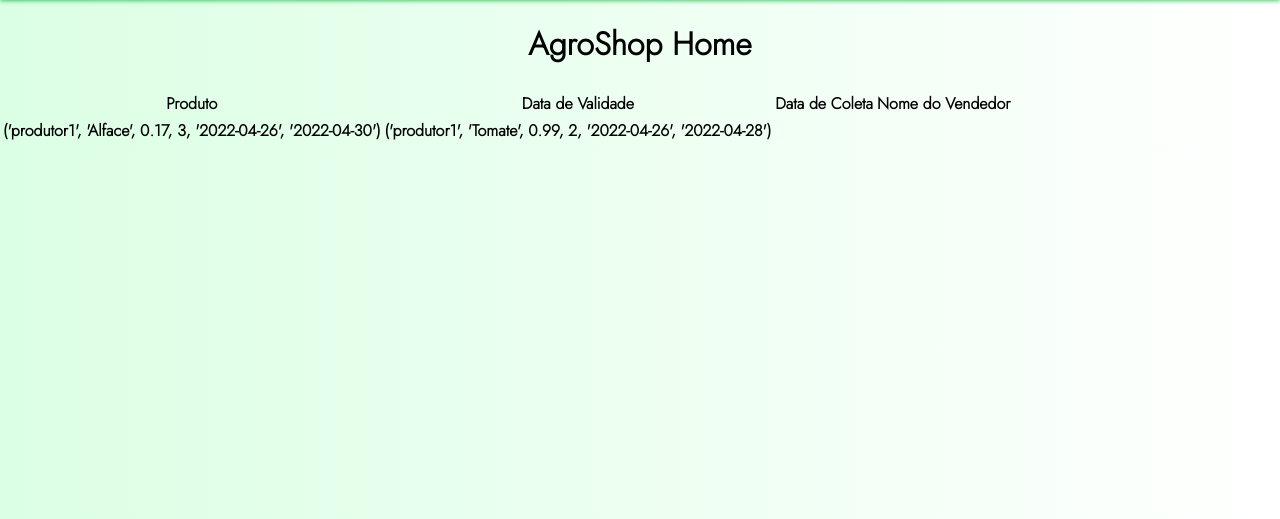
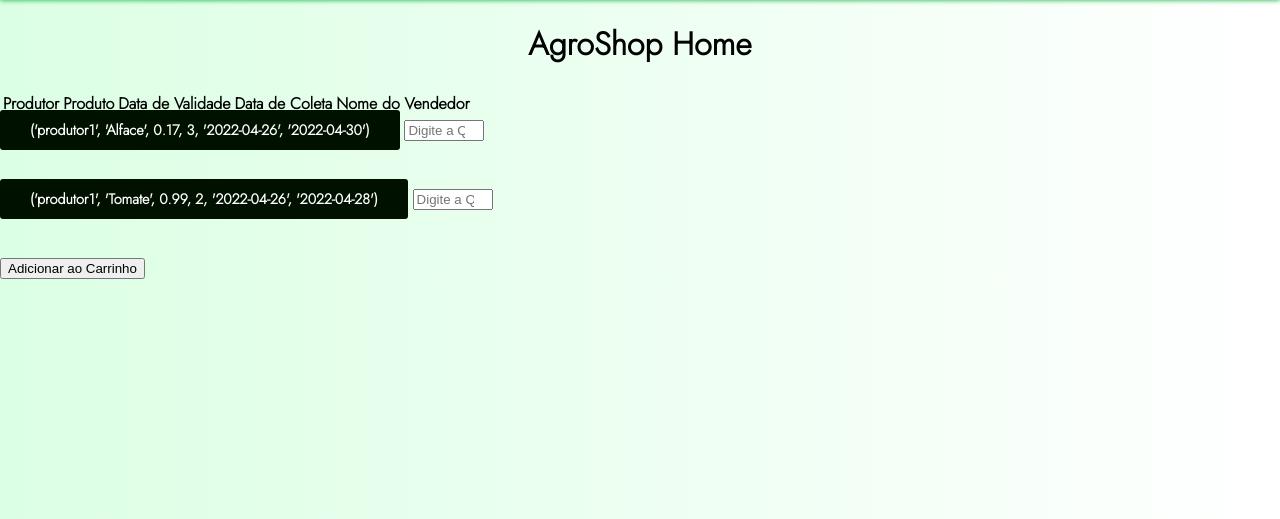
Before and after one commit to ES-UFABC/AgroShop, a Flask app: page /HomeCliente in a window 1280 px wide. Shown: the part 58-577 px from the top of the page. Run offline with Flask 2, Linux system fonts and the light colour scheme; data comes from the database, SQL or seed files in the repository; lists and menus that the app fills with data are empty; some libraries are stand-ins or nearby versions.

Commit message:
adicionado botao adicionar carrinho e quantidade de produtos

```diff
--- a/AgroShop/website/templates/home-cliente.html
+++ b/AgroShop/website/templates/home-cliente.html
@@ -1,37 +1,34 @@
 <!DOCTYPE html>
 <html lang="en">
+
 <head>
     <meta charset="UTF-8">
     <meta http-equiv="X-UA-Compatible" content="IE=edge">
     <meta name="viewport" content="width=device-width, initial-scale=1.0">
     <title>AgroShop - Home</title>
     <link href="https://fonts.googleapis.com/css2?family=Jost:wght@300&display=swap" rel="stylesheet">
-    <script
-      src="https://code.jquery.com/jquery-3.2.1.slim.min.js"
+    <script src="https://code.jquery.com/jquery-3.2.1.slim.min.js"
         integrity="sha384-KJ3o2DKtIkvYIK3UENzmM7KCkRr/rE9/Qpg6aAZGJwFDMVNA/GpGFF93hXpG5KkN"
-      crossorigin="anonymous"
-    ></script>
-    <script
-      src="https://cdnjs.cloudflare.com/ajax/libs/popper.js/1.12.9/umd/popper.min.js"
+        crossorigin="anonymous"></script>
+    <script src="https://cdnjs.cloudflare.com/ajax/libs/popper.js/1.12.9/umd/popper.min.js"
         integrity="sha384-ApNbgh9B+Y1QKtv3Rn7W3mgPxhU9K/ScQsAP7hUibX39j7fakFPskvXusvfa0b4Q"
-      crossorigin="anonymous"
-    ></script>
-    <script
-      src="https://maxcdn.bootstrapcdn.com/bootstrap/4.0.0/js/bootstrap.min.js"
+        crossorigin="anonymous"></script>
+    <script src="https://maxcdn.bootstrapcdn.com/bootstrap/4.0.0/js/bootstrap.min.js"
         integrity="sha384-JZR6Spejh4U02d8jOt6vLEHfe/JQGiRRSQQxSfFWpi1MquVdAyjUar5+76PVCmYl"
-      crossorigin="anonymous"
-    ></script>
+        crossorigin="anonymous"></script>
 </head>
 <style>
     * {
         box-sizing: border-box;
     }
-    body{
+
+    body {
         margin: 0;
         font-family: 'Jost', sans-serif;
         background: linear-gradient(to left, #ffffff, #dbffe4);
         font-weight: bold;
     }
+
     .cabecalho {
         margin: 0%;
         background-color: rgb(52, 53, 61);
@@ -40,22 +37,27 @@
         height: 55px;
         box-sizing: content-box;
     }
+
     .menu {
         display: inline-block;
         vertical-align: top;
         height: 5px;
         padding: 10px;
     }
+
     .menu ul {
         margin: 0;
         padding: 0;
     }
+
     .menu li {
         display: inline-block;
     }
+
     .menu a:hover {
         color: #74ea93;
     }
+
     .menu a {
         text-decoration: none;
         color: #26d755;
@@ -63,10 +65,12 @@
         text-shadow: 2px 2px 2px #2d2d2d;
         padding: 15px;
     }
+
     h1 {
         text-align: center;
     }
-    .alert-danger{
+
+    .alert-danger {
         padding: 20px;
         margin-left: 450px;
         margin-right: 450px;
@@ -74,7 +78,8 @@
         background-color: rgb(235, 98, 98);
         text-align: center;
     }
-    .alert-success{
+
+    .alert-success {
         padding: 20px;
         margin-left: 450px;
         margin-right: 450px;
@@ -82,7 +87,17 @@
         background-color: #50ff7f;
         text-align: center;
     }
+
+    .botao {
+        color: #FFFFFF;
+        text-decoration: none;
+        padding: 10px 30px;
+        background-color: #001100;
+        font-size: .9em;
+        border-radius: 3px;
+    }
 </style>
+
 <body>
     {% with messages = get_flashed_messages(with_categories=true) %} {% if
     messages %} {% for category, message in messages %} {% if category ==
@@ -122,26 +137,40 @@
     <h1>AgroShop Home</h1>
 
     <html>
+
     <head>
         <title>Exemplo</title>
     </head>
+
     <body>
+        <form method="post">
         <table>
             <tr>
+                <th>Produtor</th>
                 <th>Produto</th>
                 <th>Data de Validade</th>
                 <th>Data de Coleta</th>
                 <th>Nome do Vendedor</th>
             </tr>
-            {% for produto in Produto %}
-                <th>
-                    {{produto}}
-                </th>
-            {% endfor %}
         </table>
 
+            {% for produto in Produto %}
+            <tr>
+                <a href="#serviços" class="botao">{{produto}}</a>
+                <input type="number" min="0" max="10000" class="form-control" id="{{produto[0]}}" name="quantidade"
+                    placeholder="Digite a Quantidade" />
+            </tr>
+            <br>
+            <br>
+            <br>
+            {% endfor %}
+
+        <button class="btn-1">Adicionar ao Carrinho</button>
+    </form>
 
     </body>
+
     </html>
 </body>
+
 </html>
```
Lines whose indentation alone changed are shown as unchanged.
